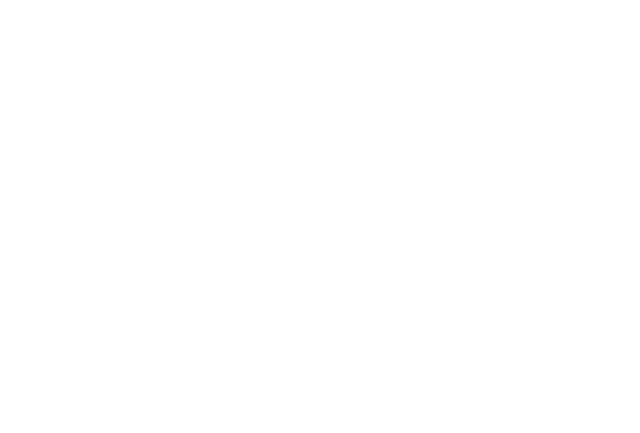
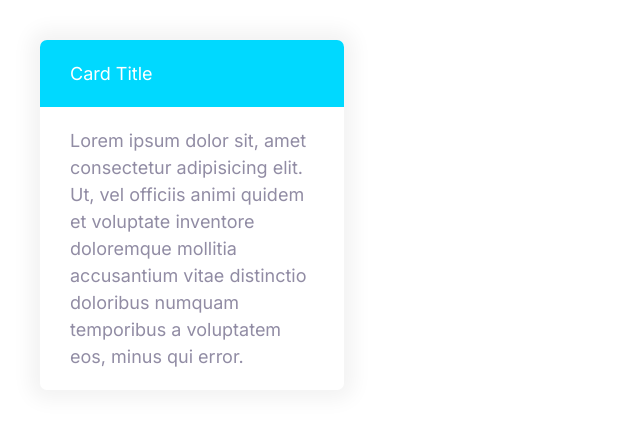
Before and after one commit to Hojiakbarxon/moshify, a plain HTML site: page index.html in a window 1280 px wide. Shown: the whole page, without its empty margins (0-640 px from the left). Drawn offline with Linux system fonts and the light colour scheme.

Commit message:
Build a card component.

```diff
--- a/css/style.css
+++ b/css/style.css
@@ -271,3 +271,25 @@
     font-size: 1.5rem;
   }
 }
+
+/* Cards */
+.card {
+  border-radius: 7px;
+  box-shadow: 0 0 20px 10px #f3f3f3;
+  overflow: hidden;
+}
+
+.card__header,
+.card__body {
+  padding: 2rem 3rem;
+}
+
+.card--primary .card__header {
+  background-color: var(--color-primary);
+  color: #fff;
+}
+
+.card--secondary .card__header {
+  background-color: var(--color-secondary);
+  color: #fff;
+}
--- a/index.html
+++ b/index.html
@@ -14,5 +14,16 @@
     <link rel="stylesheet" href="css/style.css" />
   </head>
   <body>
+    <div style="width: 30%; padding: 4rem;">
+      <div class="card card--secondary">
+        <div class="card__header">Card Title</div>
+        <div class="card__body">
+          Lorem ipsum dolor sit, amet consectetur adipisicing elit. Ut, vel
+          officiis animi quidem et voluptate inventore doloremque mollitia
+          accusantium vitae distinctio doloribus numquam temporibus a voluptatem
+          eos, minus qui error.
+        </div>
+      </div>
+    </div>
   </body>
 </html>
```
Also changed, not shown: components/cards.html (added, +10 -0 lines).
